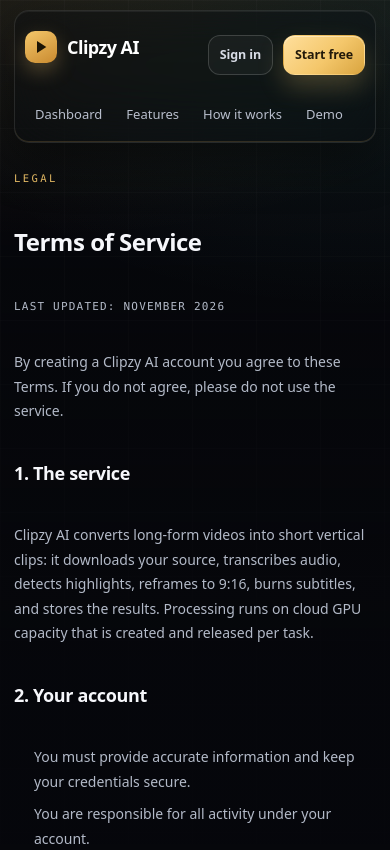
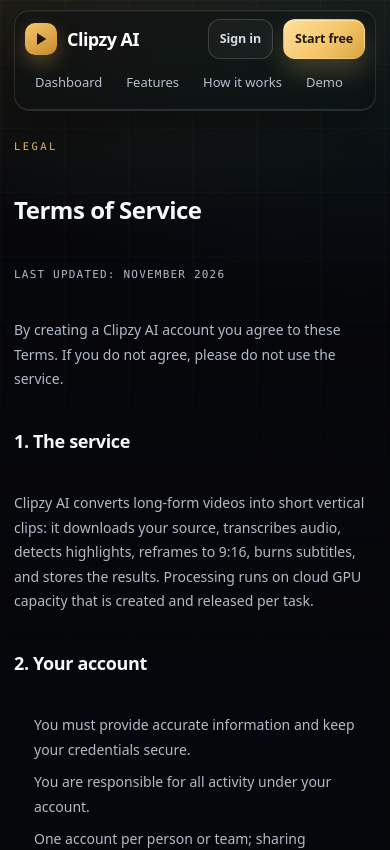
Before and after one commit to jayras150/ClipziAI, a Next.js app in the folder frontend/: page /terms in a window 390 px wide. Shown: the top 850 px of the page. Built offline with nearby package versions, Linux system fonts and the light colour scheme; no server answers.

Commit message:
fix(ui): kecualikan navbar dari aturan margin anak .ui-container (navbar mobile jadi rapi)

```diff
--- a/frontend/src/app/theme.css
+++ b/frontend/src/app/theme.css
@@ -1570,7 +1570,9 @@ a.ui-link-card:hover { border-color: rgba(244, 199, 107, 0.4); transform: transl
 .animate-spin { animation: uiSpin 1s linear infinite; }
 @keyframes uiSpin { to { transform: rotate(360deg); } }
 
-.ui-shell .ui-container > * + * { margin-top: 16px; }
+/* Jarak antar-blok konten; navbar dikecualikan supaya brand/aksi/menu tidak
+   terdorong 16px (penyebab navbar mobile tampak tinggi & berantakan). */
+.ui-shell .ui-container:not(.ui-nav) > * + * { margin-top: 16px; }
 
 @media (max-width: 860px) {
   .ui-container,
```
